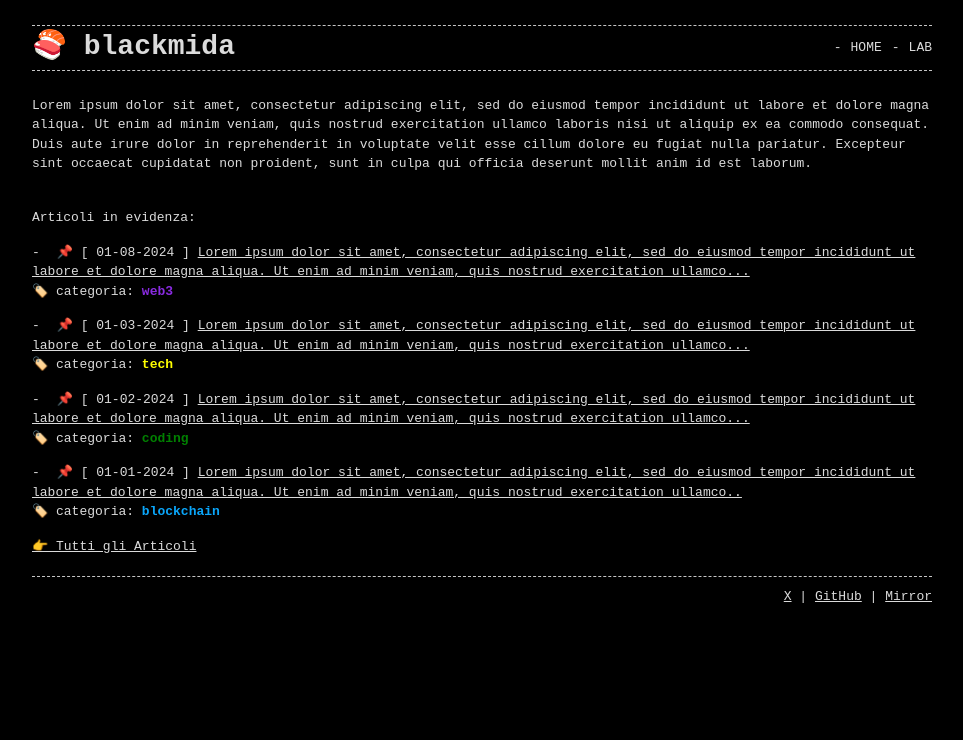
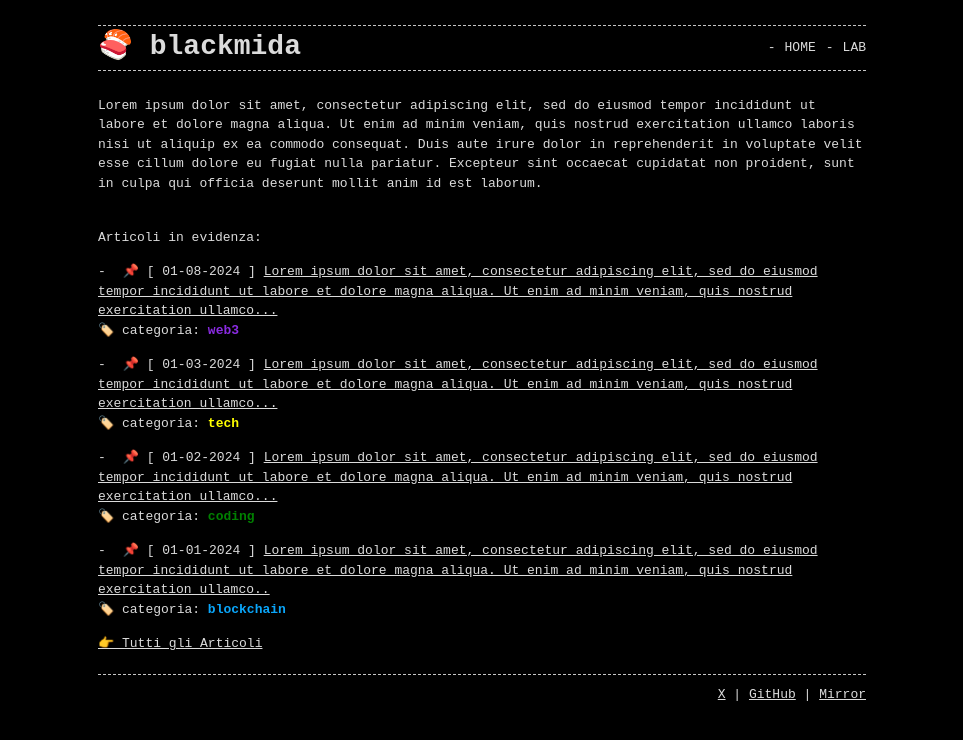
Before and after one commit to 0xBlackmida/0xBlackmida.github.io, a Jekyll site: the page built from index.md, in a window 1280 px wide. Shown: the top 740 px of the page, without its empty margins (158-1121 px from the left). Built offline with Jekyll 4.4.1, drawn with Linux system fonts in a browser that asks for light colours.

Commit message:
change container width | test_1

```diff
--- a/_sass/base.scss
+++ b/_sass/base.scss
@@ -8,7 +8,7 @@ $base-font-family:     'Source Code Pro', monospace !default;
 $base-font-size:       13px !default;
 $mobile-font-size:     12px !default;
 $base-line-height:     1.5 !default;
-$container-width:      90% !default;
+$container-width:      60% !default;
 $container-max-width:  900px !default;
 
 /**
```
